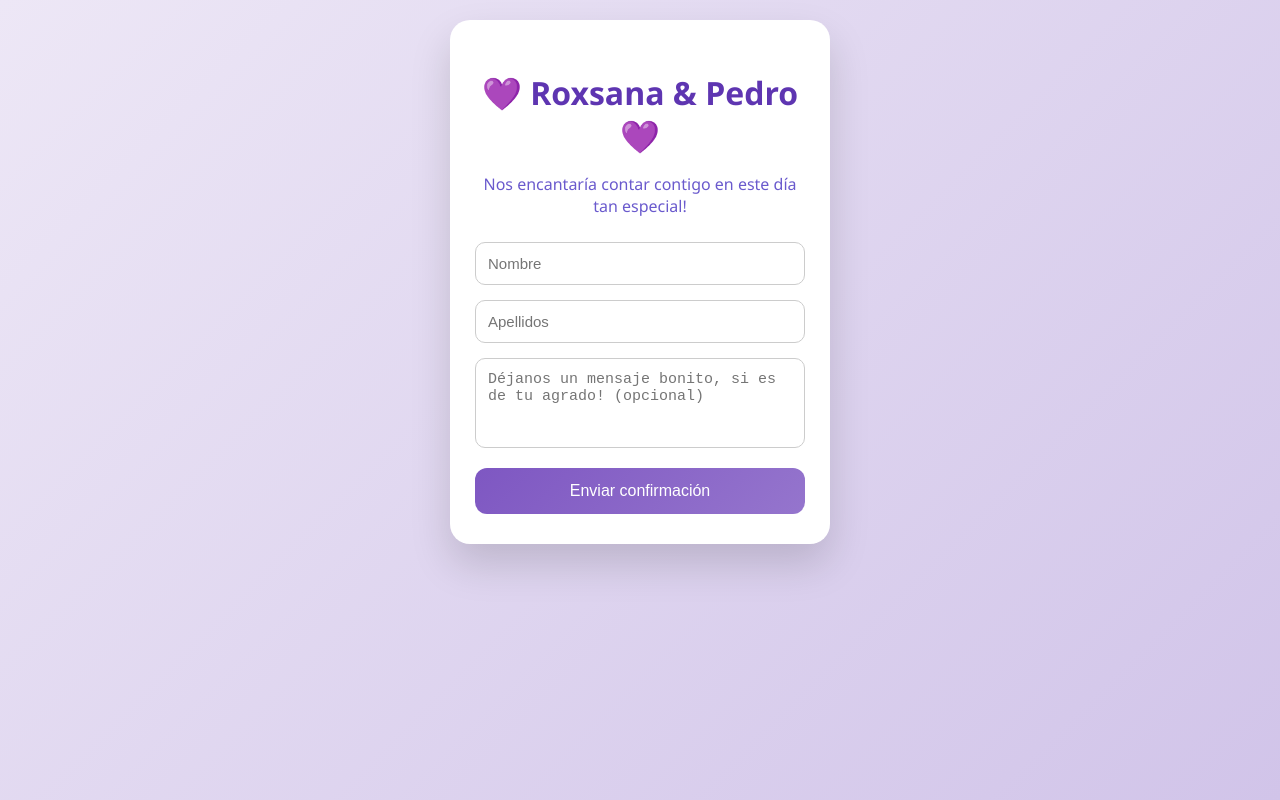
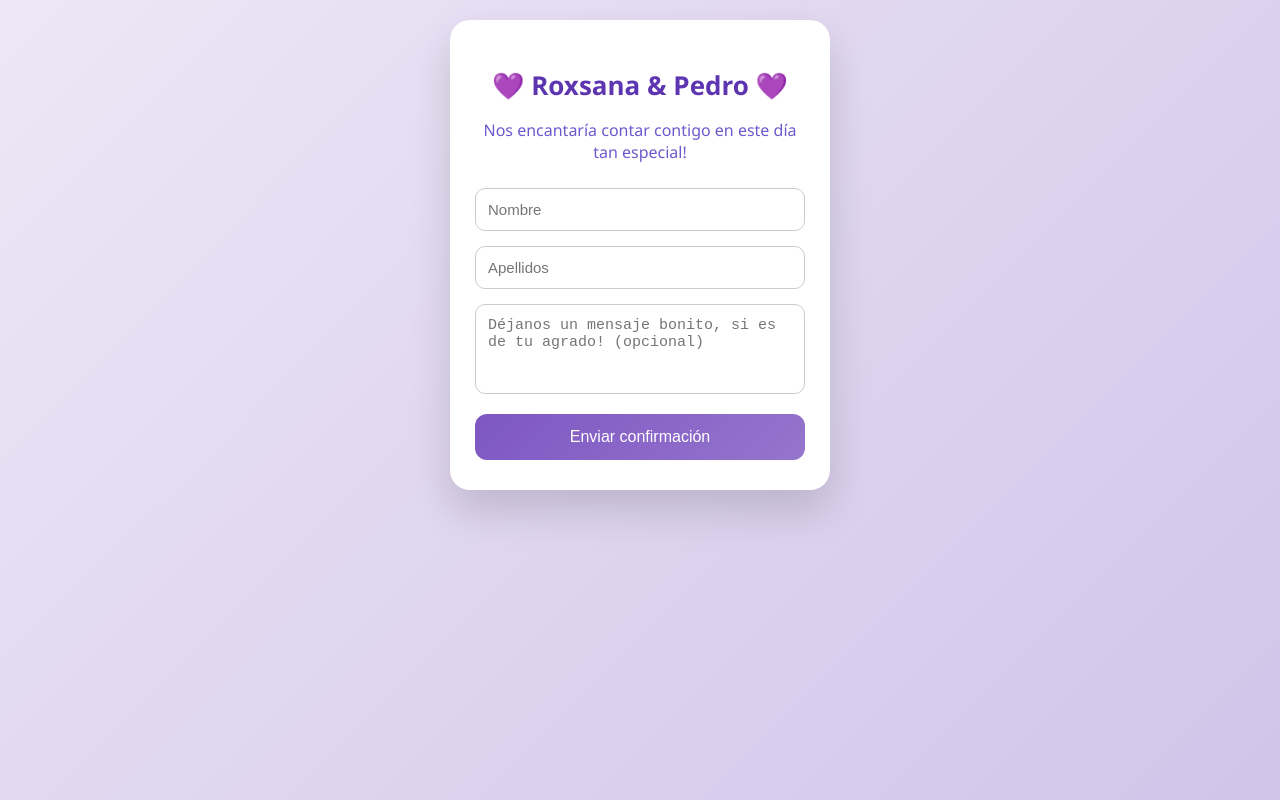
Before and after one commit to blackbirdtxt/confirmacion_boda, a plain HTML site: page index.html in a window 1280 px wide. Drawn offline with Linux system fonts and the light colour scheme.

Commit message:
Add couple-names class to styles.css

```diff
--- a/styles.css
+++ b/styles.css
@@ -104,3 +104,9 @@ button:hover {
 .hidden {
   display: none;
 }
+.couple-names {
+  white-space: nowrap;
+  font-size: 26px;
+  color: #5e35b1;
+  margin-bottom: 10px;
+}
```
